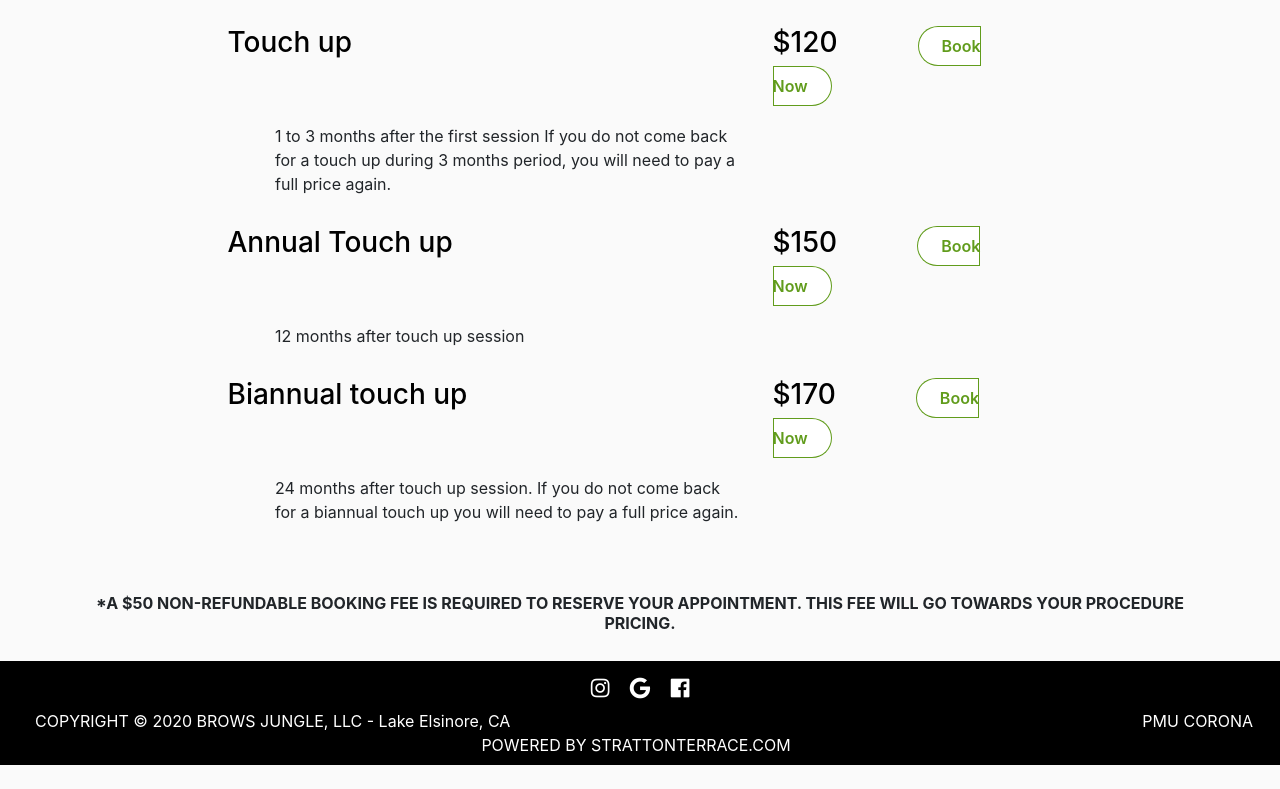
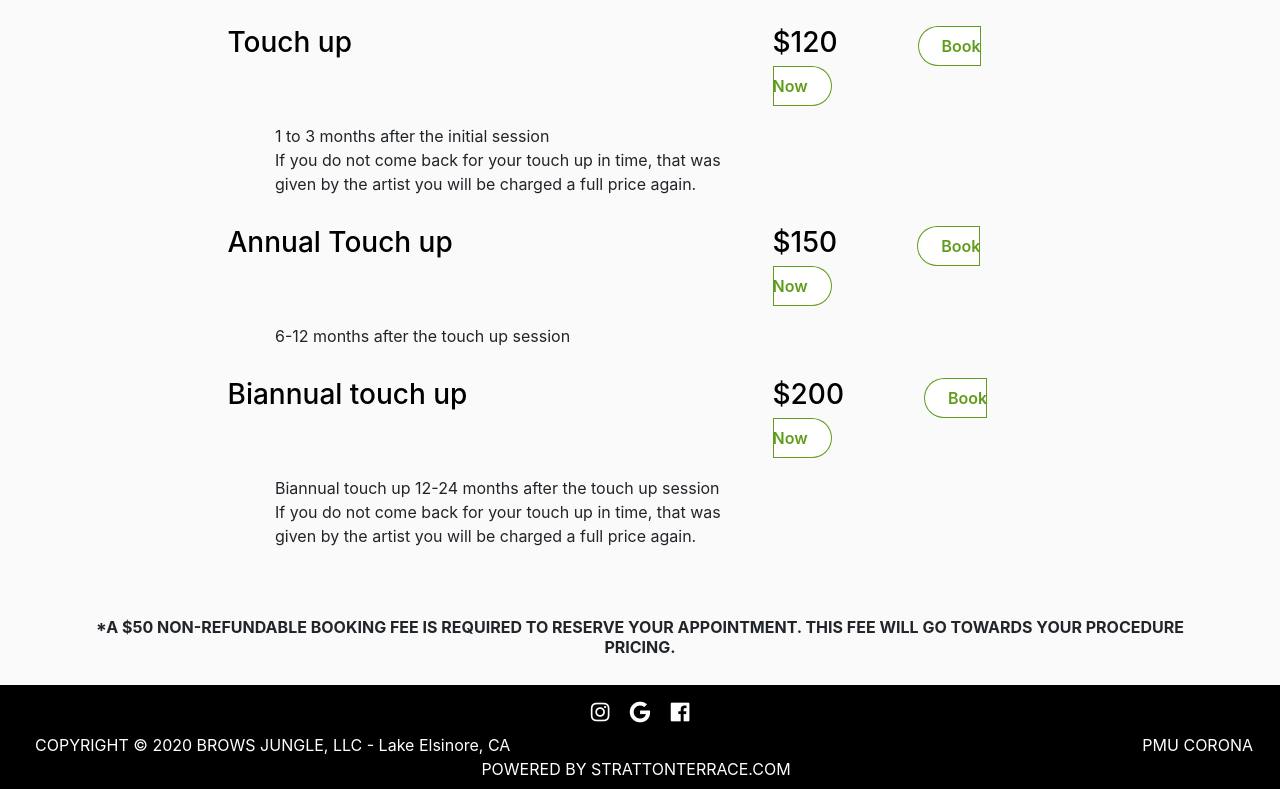
Before and after one commit to Juzva8/PMUcorona, a React (Create React App) app: page /pricing in a window 1280 px wide. Shown: the part 1932-2721 px from the top of the page. Before the commit the page ends 2697 px from the top, so only its background shows below. Built offline with nearby package versions, Linux system fonts and the light colour scheme.

Commit message:
content update

```diff
--- a/src/Pages/About/About.js
+++ b/src/Pages/About/About.js
@@ -30,7 +30,7 @@ I am a perfectionist by nature,
 and extremely detail oriented, which as a PMU is a huge advantage.
 I use innovative techniques and superior products to enhance and highlight
 my client’s natural beauty, for exceptionally gorgeous results.
-If you are looking for a company that makes your brow satisfaction their top priority,
+If you are looking for a company that makes your brows and lips satisfaction their top priority,
 Brows Jungle, LLC is the place for you!
 PMU beauty salon located in Lake Elsinore, California!
 I am looking forward to seeing you soon!
--- a/src/Pages/pricing/pricing.js
+++ b/src/Pages/pricing/pricing.js
@@ -71,8 +71,8 @@ function pricing() {
 
 
  </div>
-   <div className="pricing__paragraph">1 to 3 months after the first session
-    If you do not come back for a touch up during 3 months period, you will need to pay a full price again.</div>
+   <div className="pricing__paragraph">1 to 3 months after the initial session<br/>
+    If you do not come back for your touch up in time, that was given by the artist you will be charged a full price again.</div>
    </div>
    <div className="row">
     <div className="col-12 col-lg-6 pl-lg-0 pr-lg-6">
@@ -83,18 +83,18 @@ function pricing() {
     <Book a href="https://calendly.com/browsjungle/5hours" target="_blank">Book Now</Book> </h3>
 
    </div>
-   <div className="pricing__paragraph">12 months after touch up session</div>
+   <div className="pricing__paragraph"> 6-12 months after the touch up session</div>
    </div>
    <div className="row">
     <div className="col-12 col-lg-6 pl-lg-0 pr-lg-6">
     <h3 className="pricing__h3">Biannual touch up</h3>
    </div>
    <div className="col-12 col-lg-6 pl-lg-0 pr-lg-6">
-    <h3 className="pricing__h3__1">$170
+    <h3 className="pricing__h3__1">$200
     <Book a href="https://calendly.com/browsjungle/5hours" target="_blank">Book Now</Book>
     </h3>
    </div>
-   <div className="pricing__paragraph">24 months after touch up session. If you do not come back for a biannual touch up you will need to pay a full price again. </div>
+   <div className="pricing__paragraph">Biannual touch up 12-24 months after the touch up session <br/>If you do not come back for your touch up in time, that was given by the artist you will be charged a full price again. </div>
    </div>
    <div className="pricing__touchup">
   <h6><strong>*A $50 NON-REFUNDABLE BOOKING FEE IS REQUIRED TO RESERVE YOUR APPOINTMENT. THIS FEE WILL GO TOWARDS YOUR PROCEDURE PRICING.</strong></h6>
```
